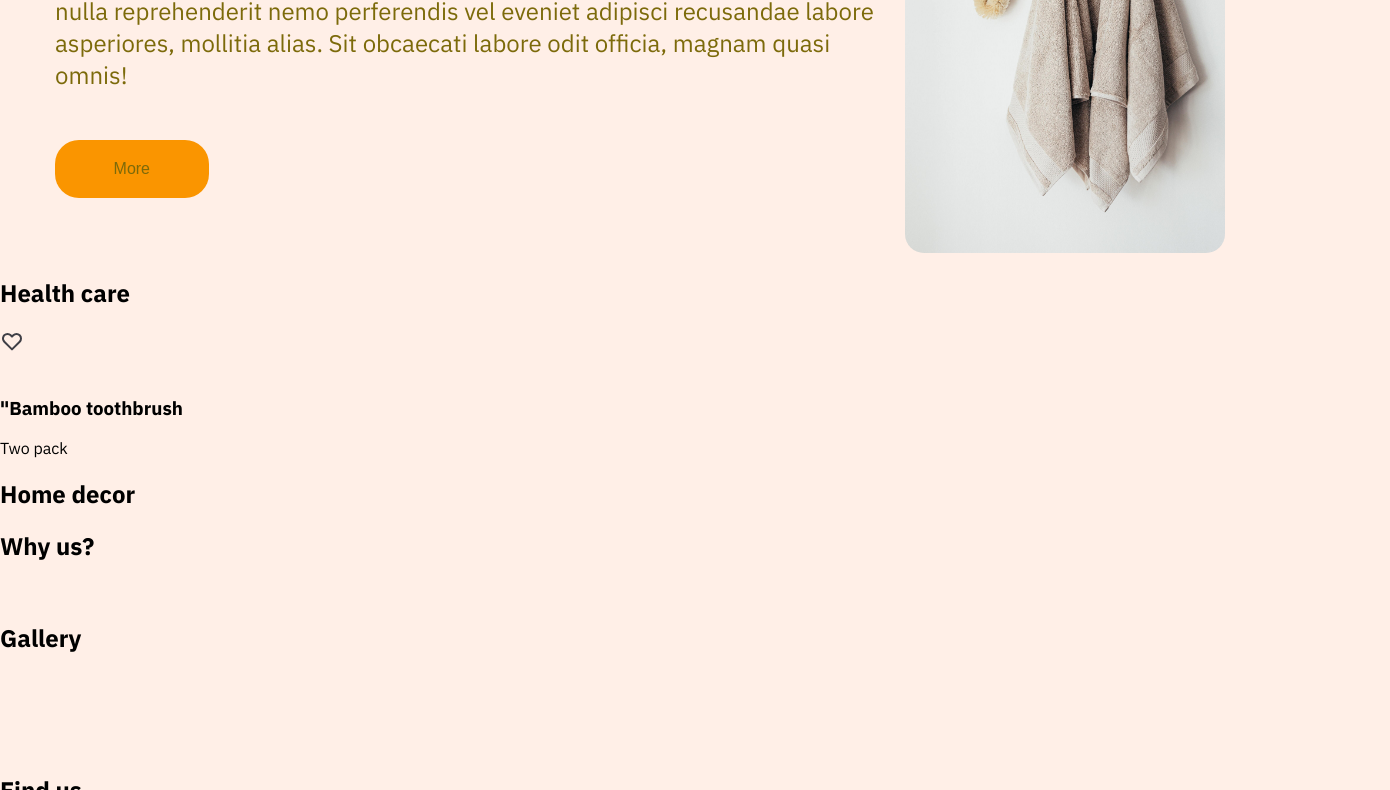
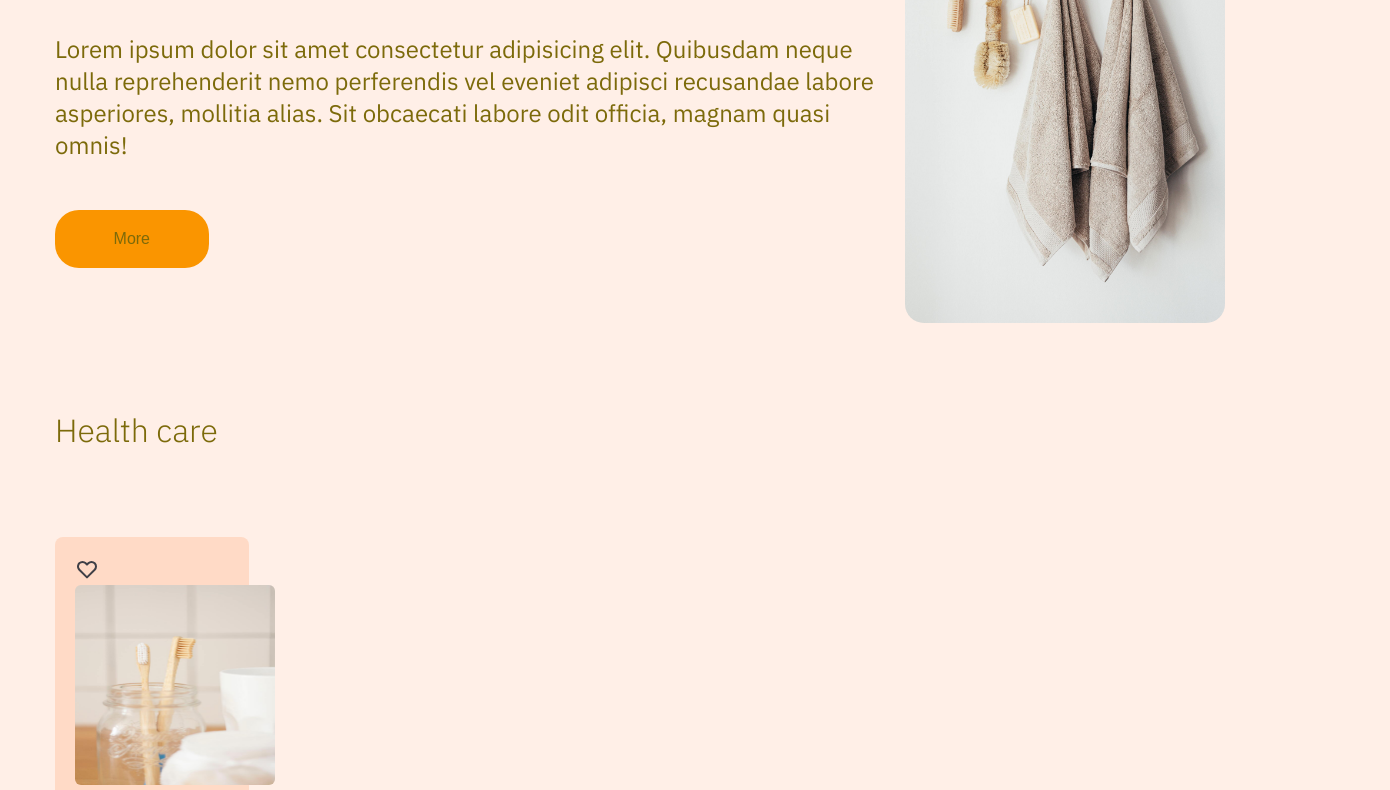
Before and after one commit to leoreyes07/eco-store, a plain HTML site: page index.html in a window 1280 px wide. Shown: the part 401-1191 px from the top of the page, 1390 px wide, since content can reach past the window. Drawn offline with Linux system fonts and the light colour scheme.

Commit message:
added styles to items cards

```diff
--- a/index.html
+++ b/index.html
@@ -67,7 +67,7 @@
                                 stroke="#3F3F46" stroke-width="2" stroke-linecap="round" stroke-linejoin="round" />
                         </svg>
                         <div class="product__img">
-                            <img src="" alt="">
+                            <img src="./assets/img/products/toothbrush.jpg" alt="">
                         </div>
                         <h3>"Bamboo toothbrush</h3>
                         <p>Two pack</p>
--- a/scss/main.scss
+++ b/scss/main.scss
@@ -42,6 +42,7 @@ article {
     color: $text-color;
     padding-left: 55px;
     padding-right: 55px;
+    padding-top: 70px;
     display: flex;
     justify-content: space-between;
     .info__main {
@@ -76,6 +77,38 @@ article {
         }
 }
 
+section {
+    width: 100%;
+    height: auto;
+    padding: 55px;
+    h2 {
+        color: $text-color;
+        font-size: 2em;
+    }
+
+    .healt__care--main {
+        h2 {
+            font-weight: 300;
+            padding-bottom: 60px;
+        }
+
+        .product__card {
+            width: 12vw;
+            height: auto;
+            background-color: $secondary-color;
+            color: $text-color;
+            padding: 20px;
+            border-radius: 8px;
+            img {
+                width: 200px;
+                height: 200px;
+                background-image: cover;
+                border-radius: 6px;
+            }
+        }
+    }
+}
+
 footer {
     background-color: $fourth-color;
     width: 100%;
```
Also changed, not shown: css/main.css, 1 other file.
